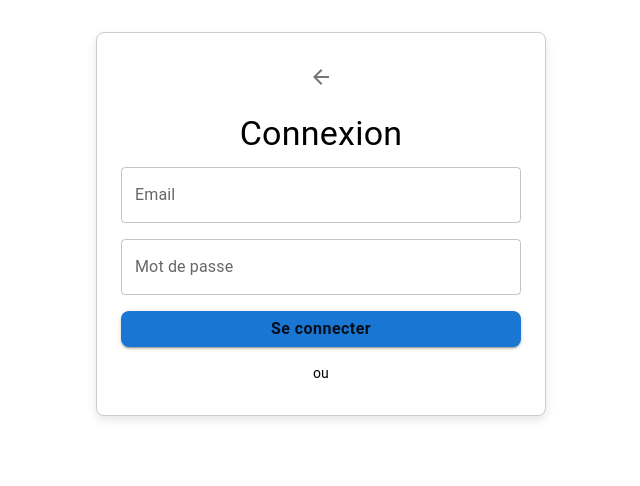
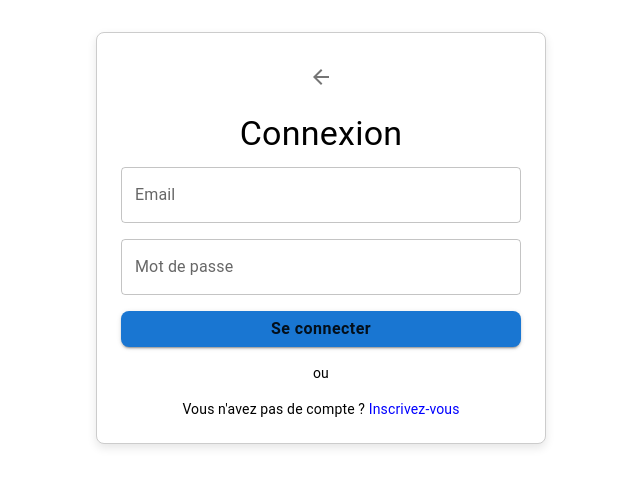
Before and after one commit to hanseroland/resume-ai-frontend, a React (Create React App) app: page /connexion in a window 1280 px wide. Shown: the top 486 px of the page, without its empty margins (319-959 px from the left). Built offline with nearby package versions, Linux system fonts and the light colour scheme.

Commit message:
correction api url

```diff
--- a/src/api/index.js
+++ b/src/api/index.js
@@ -3,7 +3,7 @@ import axios from "axios";
 
 export const axiosInstance = async (method, url, payload) => {
 
-    const api_url = process.env.REACT_APP_API_URL || "http://localhost:5000/api/v1";
+    const api_url = 'https://resume-ai-41ei.onrender.com/api/v1' || "http://localhost:5000/api/v1";
     try {
          const response = await axios({
             method,
@@ -22,7 +22,7 @@ export const axiosInstance = async (method, url, payload) => {
 
 export const axiosInstanceUploade = async (method, url, payload) => {
 
-    const api_url = process.env.REACT_APP_API_URL || "http://localhost:5000/api/v1";
+    const api_url = 'https://resume-ai-41ei.onrender.com/api/v1' || "http://localhost:5000/api/v1";
     try {
         const response = await axios({
             method,
--- a/src/pages/SignInPage.js
+++ b/src/pages/SignInPage.js
@@ -47,7 +47,7 @@ const SignInPage = () => {
       const response = await GetCurrentUser();
       if (response.success) {
 
-          navigate('/admin');
+          navigate('/connexion');
 
       }
     } catch (error) {
@@ -138,6 +138,12 @@ const SignInPage = () => {
             <Typography variant="body2" sx={{ mb: 1, mt: 2 }}>
               ou
             </Typography>
+            <Typography variant="body2" sx={{ mt: 2 }}>
+              Vous n'avez pas de compte ?{" "}
+              <a href="/inscription" style={{ color: "blue", textDecoration: "none" }}>
+                Inscrivez-vous
+              </a>
+            </Typography>
               {/* <Button
               fullWidth
               variant="outlined"
```
